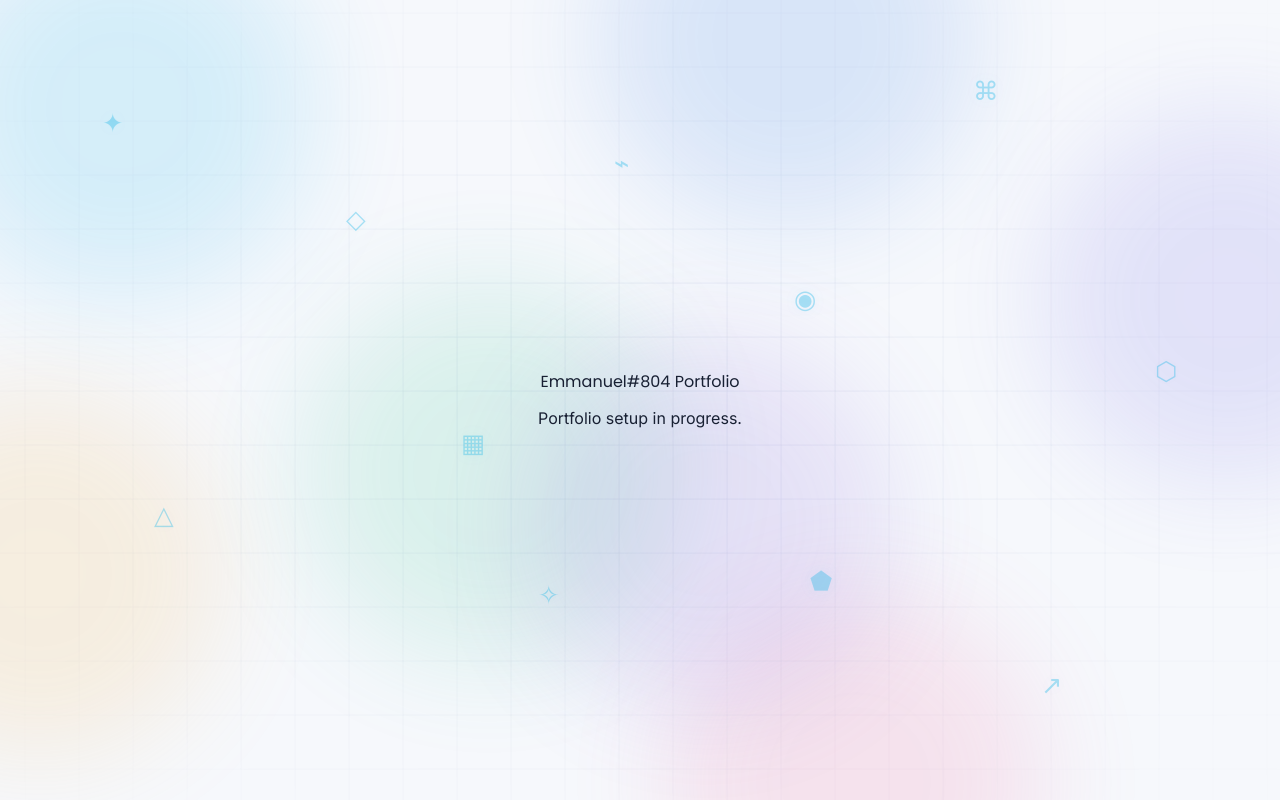
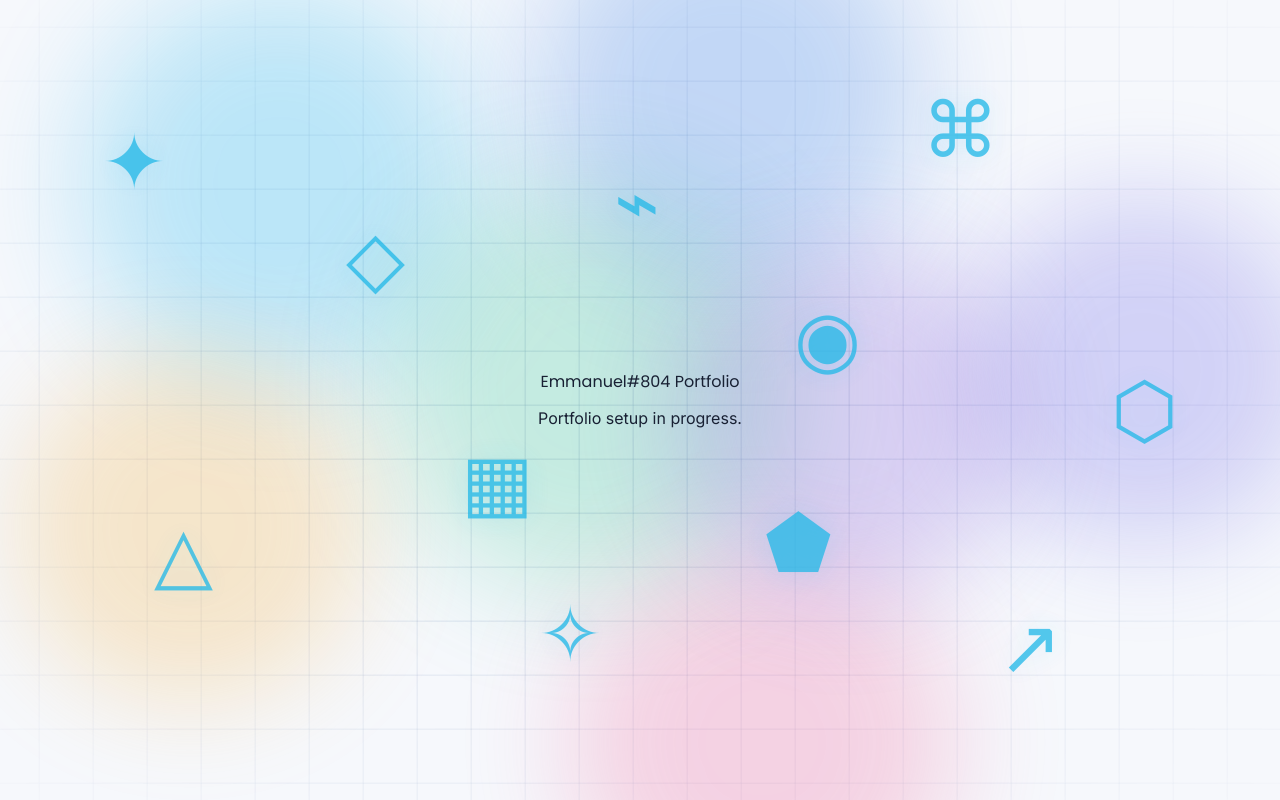
Before and after one commit to eolusoga-804/emmanuel-804, a Next.js app: page / in a window 1280 px wide. Built offline with nearby package versions, Linux system fonts and the light colour scheme.

Commit message:
Added animated theme-aware effects

```diff
--- a/src/app/globals.css
+++ b/src/app/globals.css
@@ -15,7 +15,7 @@
   --glass-shadow: 0 16px 48px rgb(28 48 82 / 12%);
   --ambient-glow: rgb(36 185 232 / 18%);
 
-  --grid-line: rgb(23 62 131 / 9%);
+  --grid-line: rgb(23 62 131 / 18%);
   --orb-color-1: #26b7ed;
   --orb-color-2: #7770e8;
   --orb-color-3: #46c99a;
@@ -40,7 +40,7 @@
   --glass-shadow: 0 18px 52px rgb(0 0 0 / 36%);
   --ambient-glow: rgb(255 123 52 / 18%);
 
-  --grid-line: rgb(255 255 255 / 8%);
+  --grid-line: rgb(255 255 255 / 17%);
   --orb-color-1: #ff713d;
   --orb-color-2: #e34c37;
   --orb-color-3: #ff9a42;
--- a/src/components/BackgroundEffects/BackgroundEffects.module.css
+++ b/src/components/BackgroundEffects/BackgroundEffects.module.css
@@ -9,17 +9,17 @@
 .background-effects__grid {
   position: absolute;
   inset: -20%;
-  opacity: 0.62;
+  opacity: 0.84;
   background-image:
     linear-gradient(var(--grid-line) 1px, transparent 1px),
     linear-gradient(90deg, var(--grid-line) 1px, transparent 1px);
   background-size: 54px 54px;
   mask-image: radial-gradient(ellipse at center, #000 15%, transparent 78%);
-  animation: grid-drift 28s linear infinite;
+  animation: grid-drift 12s linear infinite;
 }
 
 [data-theme="dark"] .background-effects__grid {
-  opacity: 0.5;
+  opacity: 0.75;
   transform: rotate(35deg) scale(1.3);
   background-size: 38px 38px;
 }
@@ -35,7 +35,7 @@
   width: clamp(15rem, 29vw, 31rem);
   aspect-ratio: 1;
   border-radius: 50%;
-  opacity: 0.16;
+  opacity: 0.28;
   filter: blur(54px);
   will-change: transform;
 }
@@ -44,49 +44,49 @@
   top: -12%;
   left: -8%;
   background: var(--orb-color-1);
-  animation: orb-one 19s ease-in-out infinite alternate;
+  animation: orb-one 7s ease-in-out infinite alternate;
 }
 
 .background-effects__orb--two {
   top: 12%;
   right: -12%;
   background: var(--orb-color-2);
-  animation: orb-two 24s ease-in-out infinite alternate;
+  animation: orb-two 10s ease-in-out infinite alternate;
 }
 
 .background-effects__orb--three {
   top: 38%;
   left: 22%;
   background: var(--orb-color-3);
-  animation: orb-three 21s ease-in-out infinite alternate;
+  animation: orb-three 8s ease-in-out infinite alternate;
 }
 
 .background-effects__orb--four {
   right: 17%;
   bottom: -22%;
   background: var(--orb-color-4);
-  animation: orb-four 26s ease-in-out infinite alternate;
+  animation: orb-four 11s ease-in-out infinite alternate;
 }
 
 .background-effects__orb--five {
   bottom: 4%;
   left: -14%;
   background: var(--orb-color-5);
-  animation: orb-five 23s ease-in-out infinite alternate;
+  animation: orb-five 9s ease-in-out infinite alternate;
 }
 
 .background-effects__orb--six {
   top: -20%;
   left: 48%;
   background: var(--orb-color-6);
-  animation: orb-six 29s ease-in-out infinite alternate;
+  animation: orb-six 12s ease-in-out infinite alternate;
 }
 
 .background-effects__orb--seven {
   right: 33%;
   bottom: 8%;
   background: var(--orb-color-7);
-  animation: orb-seven 18s ease-in-out infinite alternate;
+  animation: orb-seven 7s ease-in-out infinite alternate;
 }
 
 .background-effects__ornaments {
@@ -96,28 +96,28 @@
 .background-effects__ornament {
   position: absolute;
   color: var(--color-accent);
-  font-size: clamp(1rem, 2vw, 1.8rem);
-  opacity: 0.38;
-  text-shadow: 0 0 18px var(--ambient-glow);
   will-change: transform;
+  font-size: clamp(3rem, 6vw, 5.4rem);
+  opacity: 0.78;
+  text-shadow: 0 0 28px var(--ambient-glow);
 }
 
 .background-effects__ornament--one {
   top: 13%;
   left: 8%;
-  animation: ornament-float 7s ease-in-out infinite;
+  animation: ornament-float 2s ease-in-out infinite;
 }
 
 .background-effects__ornament--two {
   top: 25%;
   left: 27%;
-  animation: ornament-turn 11s ease-in-out infinite;
+  animation: ornament-turn 3s ease-in-out infinite;
 }
 
 .background-effects__ornament--three {
   top: 9%;
   right: 22%;
-  animation: ornament-bounce 8s ease-in-out infinite;
+  animation: ornament-bounce 3s ease-in-out infinite;
 }
 
 .background-effects__ornament--four {
@@ -141,31 +141,31 @@
 .background-effects__ornament--seven {
   top: 35%;
   left: 62%;
-  animation: ornament-float 13s ease-in-out infinite reverse;
+  animation: ornament-float 4s ease-in-out infinite reverse;
 }
 
 .background-effects__ornament--eight {
   right: 17%;
   bottom: 12%;
-  animation: ornament-slide 9s ease-in-out infinite reverse;
+  animation: ornament-slide 3s ease-in-out infinite reverse;
 }
 
 .background-effects__ornament--nine {
   top: 18%;
   left: 48%;
-  animation: ornament-bounce 12s ease-in-out infinite reverse;
+  animation: ornament-bounce 4s ease-in-out infinite reverse;
 }
 
 .background-effects__ornament--ten {
   right: 35%;
   bottom: 25%;
-  animation: ornament-turn 14s ease-in-out infinite;
+  animation: ornament-turn 5s ease-in-out infinite;
 }
 
 .background-effects__ornament--eleven {
   top: 53%;
   left: 36%;
-  animation: ornament-slide 10s ease-in-out infinite;
+  animation: ornament-slide 4s ease-in-out infinite;
 }
 
 .background-effects__cursor-glow {
@@ -178,7 +178,7 @@
   opacity: 0;
   background: radial-gradient(circle, var(--ambient-glow) 0, transparent 68%);
   transform: translate(-50%, -50%);
-  transition: opacity 220ms ease;
+  transition: opacity 100ms ease;
 }
 
 .background-effects__cursor-glow[data-active="true"] {
@@ -276,13 +276,13 @@
 @media (max-width: 767px) {
   .background-effects__grid {
     background-size: 42px 42px;
-    opacity: 0.42;
+    opacity: 0.65;
   }
 
   .background-effects__orb {
     width: 15rem;
     filter: blur(42px);
-    opacity: 0.13;
+    opacity: 0.22;
   }
 }
 
```
